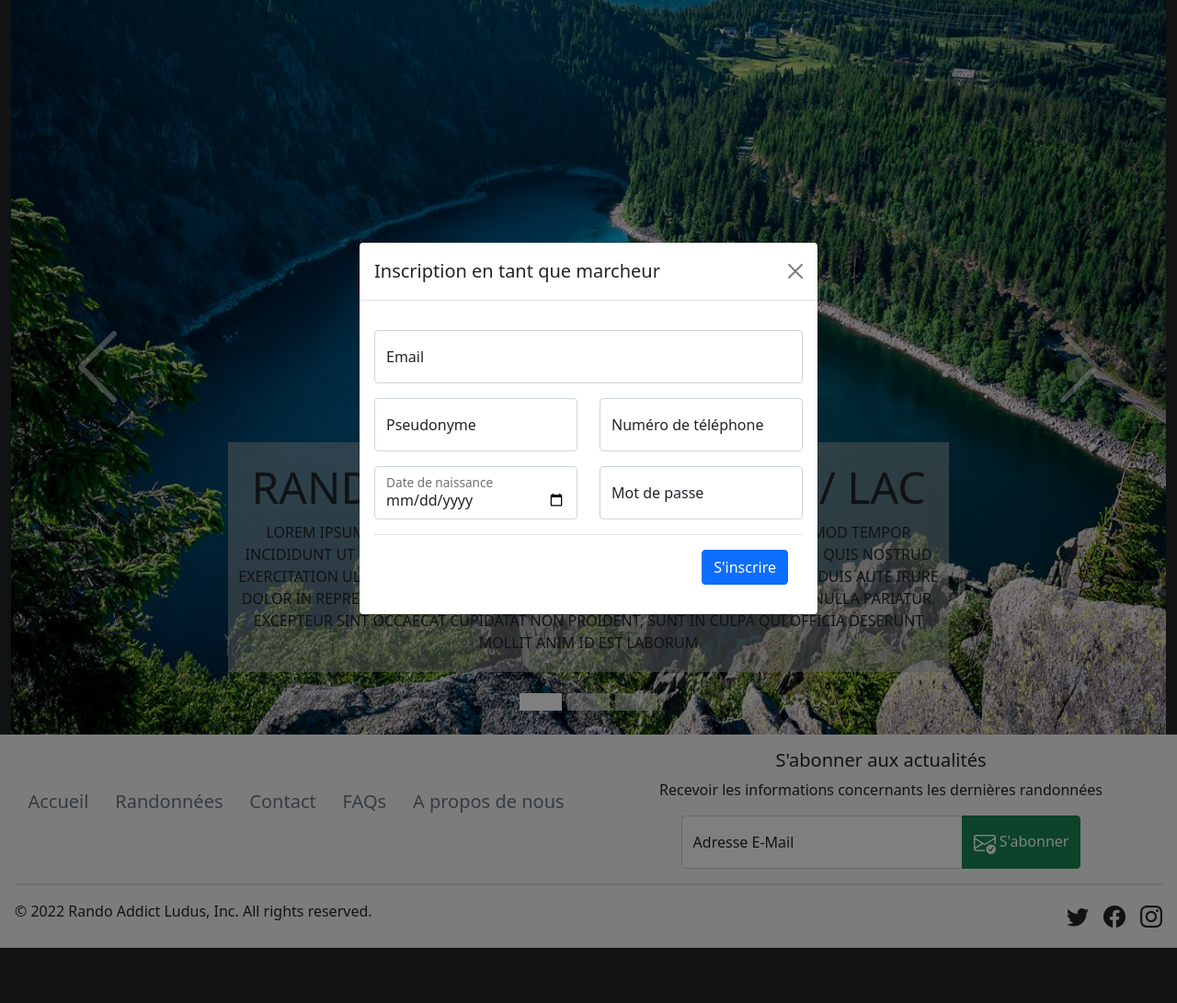
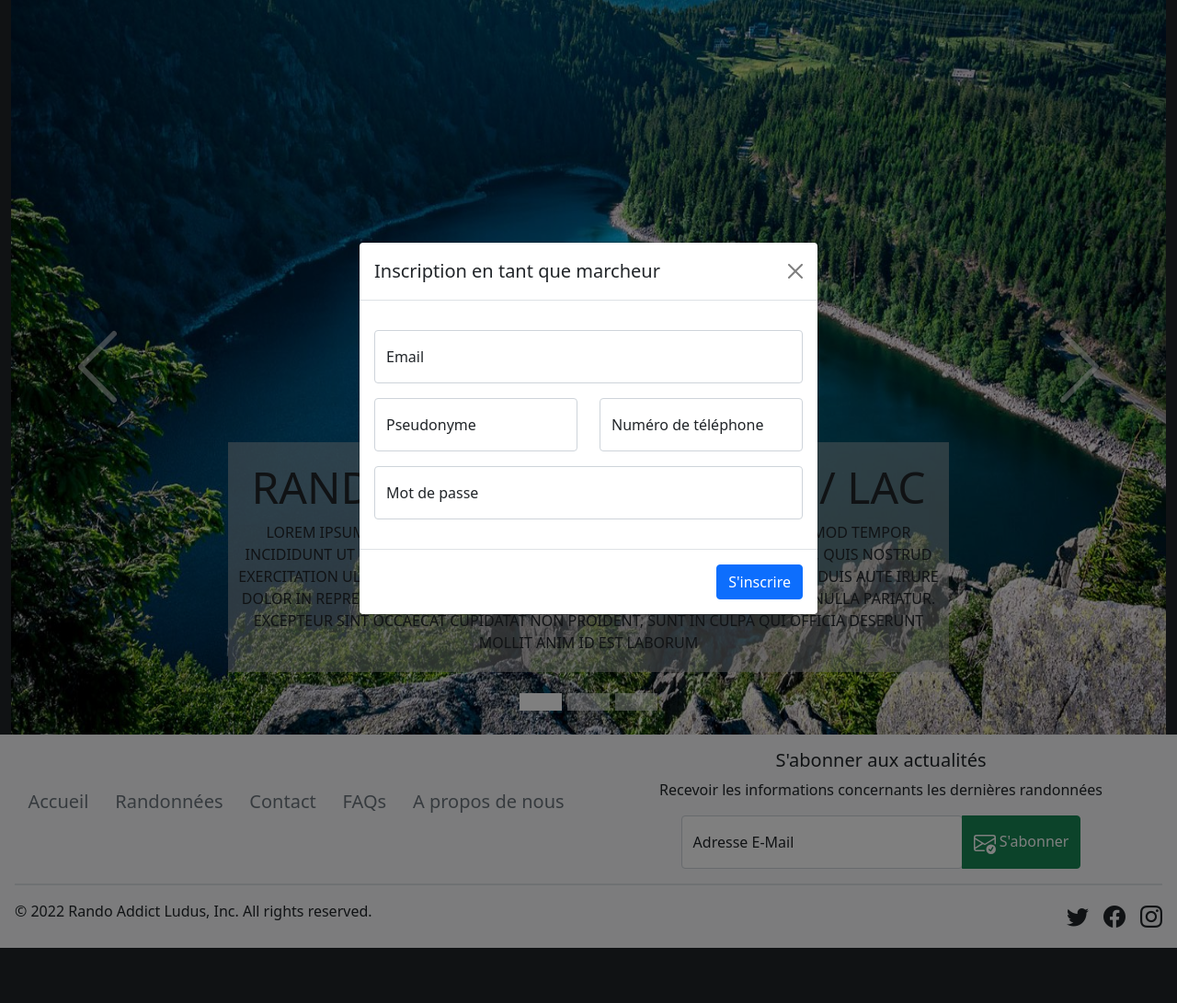
Before and after one commit to Weact/Web-RandoAddict, a PHP site: page /PHP/Accueil.php in a window 1280 px wide, after a click on "INSCRIPTION". Shown: the part 159-1250 px from the top of the page at 92% size. Run offline with PHP 8.4, Linux system fonts and the light colour scheme.

Commit message:
creation de compte et fake connexion

```diff
--- a/HTML/Structure/Header.html
+++ b/HTML/Structure/Header.html
@@ -29,10 +29,10 @@
                 <span class="navbar-toggler-icon"></span>
             </button>
             <div class="collapse navbar-collapse" id="navbarTogglerDemo02">
-                <form class="w-100 text-primary fw-bolder mr-3 mt-3">
+                <form id='rechercheForm' name='rechercheForm' method='POST' action='#' class="w-100 text-primary fw-bolder mr-3 mt-3">
                     <div class="input-group justify-content-end">
                         <div class="form-floating g-0 w-50">
-                            <input type="email" id="newsletterEmail" class="form-control" placeholder="Adresse E-Mail">
+                            <input name="sMail_Marcheur_Recherche" type="email" class="form-control" placeholder="Adresse E-Mail">
                             <label for="newsletterEmail">Rechercher</label>
                         </div>
                         <button type="button" class="btn btn-success">
@@ -71,12 +71,13 @@
             <button type="button" class="btn-close" data-bs-dismiss="modal" aria-label="Close"></button>
           </div>
           <div class="modal-body">
-            <form class="form" method="POST" action="../action_page.php">
+            <form id='inscriptionForm' name='inscriptionForm' class="form" method="POST" action="#">
               <!--Mail-->
                <div class="row">
                 <div class="col">
                   <div class="mb-3 mt-3 form-floating">
-                    <input type="email" pattern="[a-z0-9._%+-]+@[a-z0-9.-]+\.[a-z]{2,}$" class="form-control" id="email" placeholder="Entrer email" name="email">
+                    <input name="sMail_Marcheur_Inscription" type="email" pattern="[a-z0-9._%+-]+@[a-z0-9.-]+\.[a-z]{2,}$" class="form-control"
+                     placeholder="Entrer email" name="email">
                     <label for="email" class="form-label">Email</label>
                   </div>
                 </div>
@@ -85,30 +86,22 @@
                <div class="col">
                   <!--Pseudo-->
                   <div class="mb-3 form-floating">
-                    <input type="name" class="form-control" id="name" placeholder="Entrer pseudonyme" name="name">
+                    <input name="sPseudo_Marcheur" type="name" class="form-control" id="name" placeholder="Entrer pseudonyme" name="name">
                     <label for="name" class="form-label">Pseudonyme</label>
                   </div>
                 </div>
                  <div class="col">
                   <!--Phone-->
                   <div class="mb-3 form-floating">
-                    <input required placeholder ="01234567890" id="phone" class="form-control" title="Format : 01234567890" pattern="[0][0-9]{9}" type="tel" onchange="inputValidation(this)" />
+                    <input name="sTel_Marcheur" required placeholder ="01234567890" id="phone" class="form-control" title="Format : 01234567890" pattern="[0][0-9]{9}" type="tel" onchange="inputValidation(this)" />
                      <label for="phone" class="form-label">Numéro de téléphone</label>
                   </div>
                 </div>
             </div>
-              <div class="row">
                 <div class="col">
                 <!--Password-->
                 <div class="mb-3 form-floating">
-                  <input type="date" class="form-control" id="password" placeholder="Entrer date" name="date"pattern="(?=.*\d)(?=.*[a-z])(?=.*[A-Z]).{8,}" title="Doit contenir au moins un chiffre et une lettre majuscule et minuscule, et au moins 8 caractères ou plus." required >
-                   <label for="date" class="form-label">Date de naissance</label>
-                  </div>
-                </div>
-                <div class="col">
-                <!--Password-->
-                <div class="mb-3 form-floating">
-                  <input type="password" class="form-control" id="password" placeholder="Entrer mot de passe" name="password"pattern="(?=.*\d)(?=.*[a-z])(?=.*[A-Z]).{8,}" title="Doit contenir au moins un chiffre et une lettre majuscule et minuscule, et au moins 8 caractères ou plus." required >
+                  <input name="sMdp_Marcheur" type="password" class="form-control" placeholder="Entrer mot de passe" pattern="(?=.*\d)(?=.*[a-z])(?=.*[A-Z]).{8,}" title="Doit contenir au moins un chiffre et une lettre majuscule et minuscule, et au moins 8 caractères ou plus." required >
                    <label for="password" class="form-label">Mot de passe</label>
                   </div>
                 </div>
@@ -129,13 +122,13 @@
             <h5 class="modal-title">Connexion au compte</h5>
             <button type="button" class="btn-close" data-bs-dismiss="modal" aria-label="Close"></button>
           </div>
-          <form class="form" method="POST" action="../action_page.php">
+          <form id="connexionForm" class="form" method="POST" action="#">
           <div class="modal-body">
             <!--Mail-->
              <div class="row">
               <div class="col">
                 <div class="mb-3 mt-3 form-floating">
-                  <input type="email" pattern="[a-z0-9._%+-]+@[a-z0-9.-]+\.[a-z]{2,}$" class="form-control" id="email" placeholder="Entrer email" name="email">
+                  <input name="sMail_Marcheur_Connexion" type="email" pattern="[a-z0-9._%+-]+@[a-z0-9.-]+\.[a-z]{2,}$" class="form-control" placeholder="Entrer email" name="email">
                   <label for="email" class="form-label">Email</label>
                 </div>
               </div>
@@ -144,7 +137,7 @@
               <div class="col">
               <!--Password-->
               <div class="mb-3 form-floating">
-                <input type="password" class="form-control" id="password" placeholder="Entrer mot de passe" name="password"pattern="(?=.*\d)(?=.*[a-z])(?=.*[A-Z]).{8,}" title="Doit contenir au moins un chiffre et une lettre majuscule et minuscule, et au moins 8 caractères ou plus." required >
+                <input name="sMdp_Marcheur" type="password" class="form-control" id="password" placeholder="Entrer mot de passe" name="password"pattern="(?=.*\d)(?=.*[a-z])(?=.*[A-Z]).{8,}" title="Doit contenir au moins un chiffre et une lettre majuscule et minuscule, et au moins 8 caractères ou plus." required >
                  <label for="password" class="form-label">Mot de passe</label>
                 </div>
               </div>
--- a/HTML/Structure/HeaderOnline.html
+++ b/HTML/Structure/HeaderOnline.html
@@ -33,7 +33,7 @@
                 <form class="w-100 text-primary fw-bolder mr-3 mt-3">
                     <div class="d-flex text-dark align-items-center justify-content-end">
                         <i class="bi bi-person-circle fs-1 me-3"></i>
-                        <span class="fw-bolder fs-5 ">Xx_UserDu67_xX</span>
+                        <span id="session_username" class="fw-bolder fs-5 ">Xx_UserDu67_xX</span>
                     </div>
                     <div class="input-group justify-content-end">
                         <div class="form-floating g-0 w-50">
--- a/PHP/Accueil.php
+++ b/PHP/Accueil.php
@@ -15,14 +15,8 @@
 <html lang="en">
 
 <?php
-    /* Changez la variable header_to_load pour ; HeaderOnline ; HeaderAdmin */
-    $header_to_load = 'Header';
-    $header_path = 'Structure/' . $header_to_load . '.php';
-
     /* Remplace la balise HEAD des pages HTML */
     include_once('Structure/Head.php');
-    /* Inclu le header online dans la page */
-    include_once($header_path);
 
 ?>
 
--- a/PHP/DBOperation/Objects/MarcheurObject.php
+++ b/PHP/DBOperation/Objects/MarcheurObject.php
@@ -15,7 +15,7 @@ class Marcheur
 		foreach($donnees as $key => $value)
 		{
       // We get the name of the setter corresponding to the attribut
-			$method = "set".ucfirst($key);
+			$method = "set".$key;
 
 			// If the setter exists
 			if(method_exists($this, $method))
--- a/PHP/DBOperation/PDO_Connect.php
+++ b/PHP/DBOperation/PDO_Connect.php
@@ -1,5 +1,5 @@
 <?php
-define('BASE','DB_SALON');
+define('BASE','randoaddict');
 define('SERVER','localhost');
 define('USER','root');
 define('PASSWD','');
```
Also changed, not shown: PHP/DBOperation/Managers/ManagerMarcheur.php (+8 -8 lines), PHP/Structure/Head.php (+43 -0 lines), PHP/Structure/Header.php (line endings or trailing spaces).
